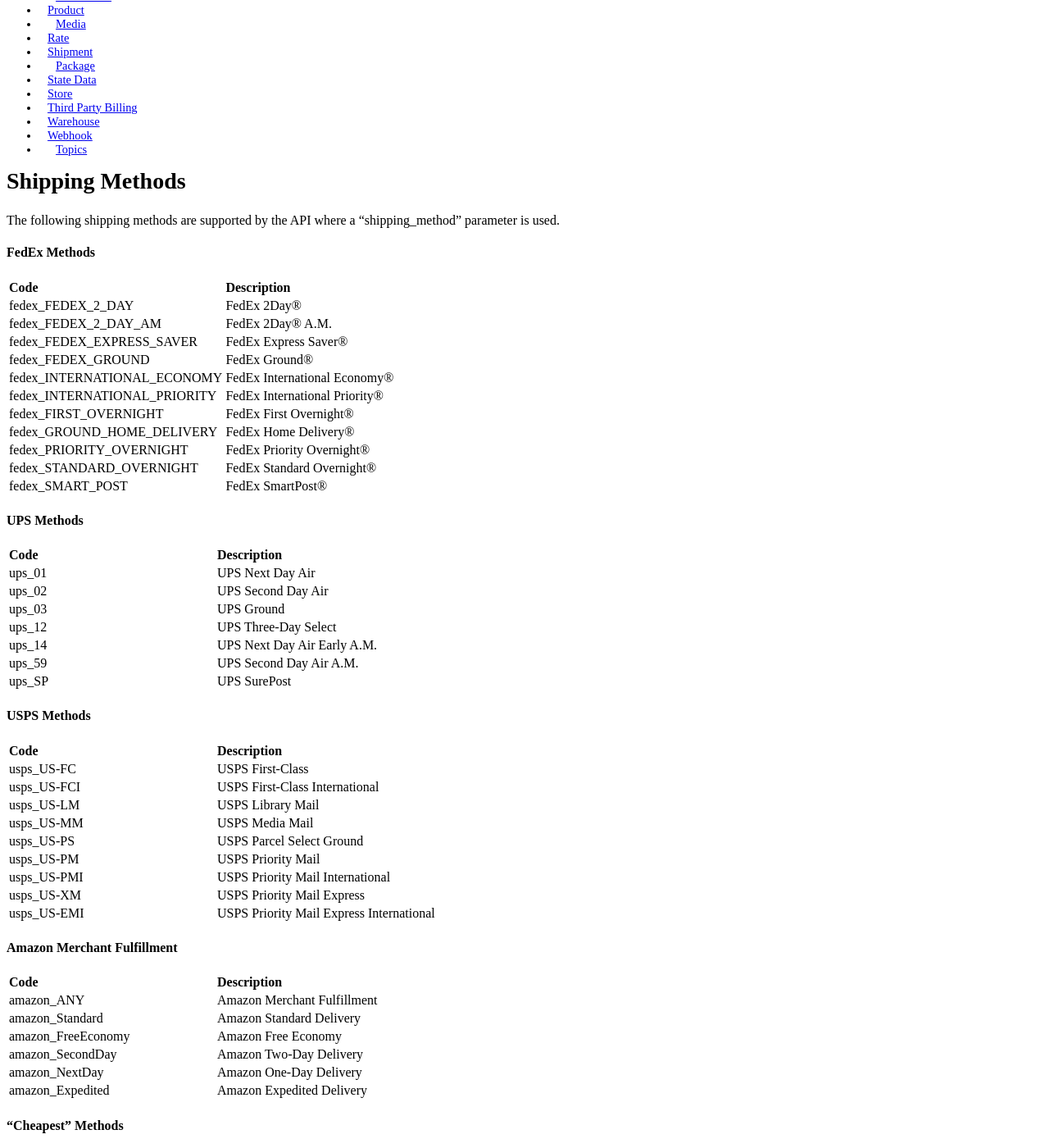
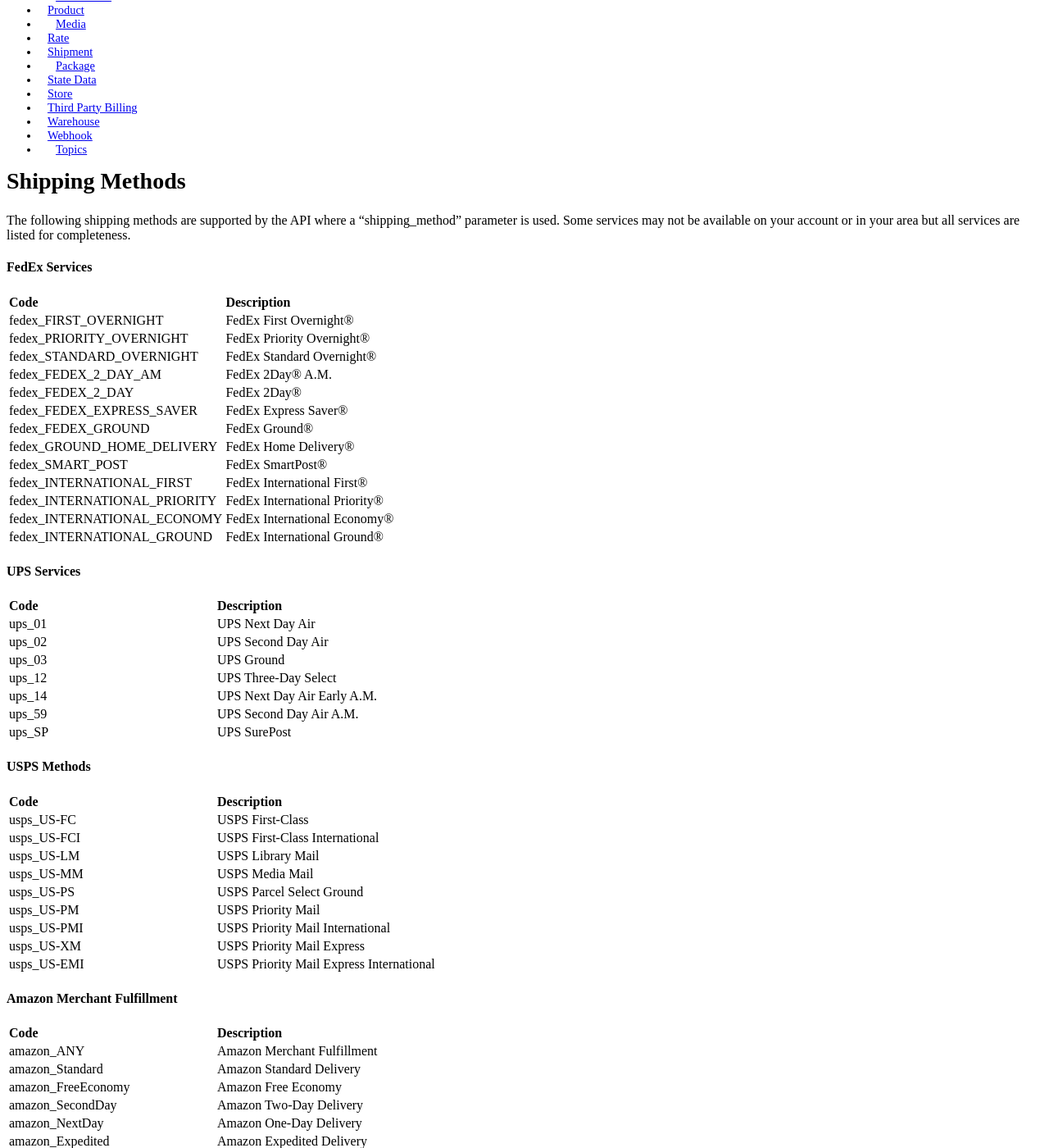
Before and after one commit to ShipStream/shipstream.github.io, a Jekyll site: the page built from _posts/2014-07-25-shipping-methods.md, in a window 1280 px wide and 1400 px high, scrolled down 391 px. Shown: the whole window at 82% size. Built offline with Jekyll 4.4.1, drawn with Linux system fonts in a browser that asks for light colours; a style sheet for code colours, icons or effects is not loaded; some of the changed text lies outside the part shown.

Commit message:
Add OnTrac services to Shipping Methods page.

```diff
--- a/_posts/2014-07-25-shipping-methods.md
+++ b/_posts/2014-07-25-shipping-methods.md
@@ -7,25 +7,33 @@ date: 2014-07-29 12:12:51
 order: 130
 ---
 
-The following shipping methods are supported by the API where a "shipping_method" parameter is used.
+The following shipping methods are supported by the API where a "shipping_method" parameter is used. Some services may
+not be available on your account or in your area but all services are listed for completeness.
 
-#### FedEx Methods
+#### FedEx Services
 
 | Code | Description |
 |:-----|:-------------|
+| fedex_FIRST_OVERNIGHT | FedEx First Overnight&reg; |
+| fedex_PRIORITY_OVERNIGHT | FedEx Priority Overnight&reg; |
+| fedex_STANDARD_OVERNIGHT | FedEx Standard Overnight&reg; |
+| fedex_FEDEX_2_DAY_AM | FedEx 2Day&reg; A.M. |
 | fedex_FEDEX_2_DAY | FedEx 2Day&reg; |
-| fedex_FEDEX_2_DAY_AM | FedEx 2Day&reg; A.M. |
 | fedex_FEDEX_EXPRESS_SAVER | FedEx Express Saver&reg; |
 | fedex_FEDEX_GROUND | FedEx Ground&reg; |
+| fedex_GROUND_HOME_DELIVERY | FedEx Home Delivery&reg; |
+| fedex_SMART_POST | FedEx SmartPost&reg; |
+| fedex_INTERNATIONAL_FIRST | FedEx International First&reg; |
+| fedex_INTERNATIONAL_PRIORITY | FedEx International Priority&reg; |
 | fedex_INTERNATIONAL_ECONOMY | FedEx International Economy&reg; |
-| fedex_INTERNATIONAL_PRIORITY | FedEx International Priority&reg; |
-| fedex_FIRST_OVERNIGHT | FedEx First Overnight&reg; |
-| fedex_GROUND_HOME_DELIVERY | FedEx Home Delivery&reg; |
-| fedex_PRIORITY_OVERNIGHT | FedEx Priority Overnight&reg; |
-| fedex_STANDARD_OVERNIGHT | FedEx Standard Overnight&reg; |
-| fedex_SMART_POST | FedEx SmartPost&reg; |
+| fedex_INTERNATIONAL_GROUND | FedEx International Ground&reg; |
 
-#### UPS Methods
+<!--
+| fedex_SAME_DAY | FedEx SameDay&reg; |
+| fedex_SAME_DAY_CITY | FedEx SameDay&reg; City |
+-->
+
+#### UPS Services
 
 | Code | Description |
 |:-----|:-------------|
@@ -62,6 +70,14 @@ The following shipping methods are supported by the API where a "shipping_method
 | amazon_NextDay | Amazon One-Day Delivery |
 | amazon_Expedited | Amazon Expedited Delivery |
 
+#### OnTrac Services
+
+| Code | Description |
+|:-----|:-------------|
+| ontrac_S | OnTrac Sunrise |
+| ontrac_C | OnTrac Ground |
+| ontrac_DC | OnTrac Same Day |
+
 #### "Cheapest" Methods
 
 | Code | Description |
```
